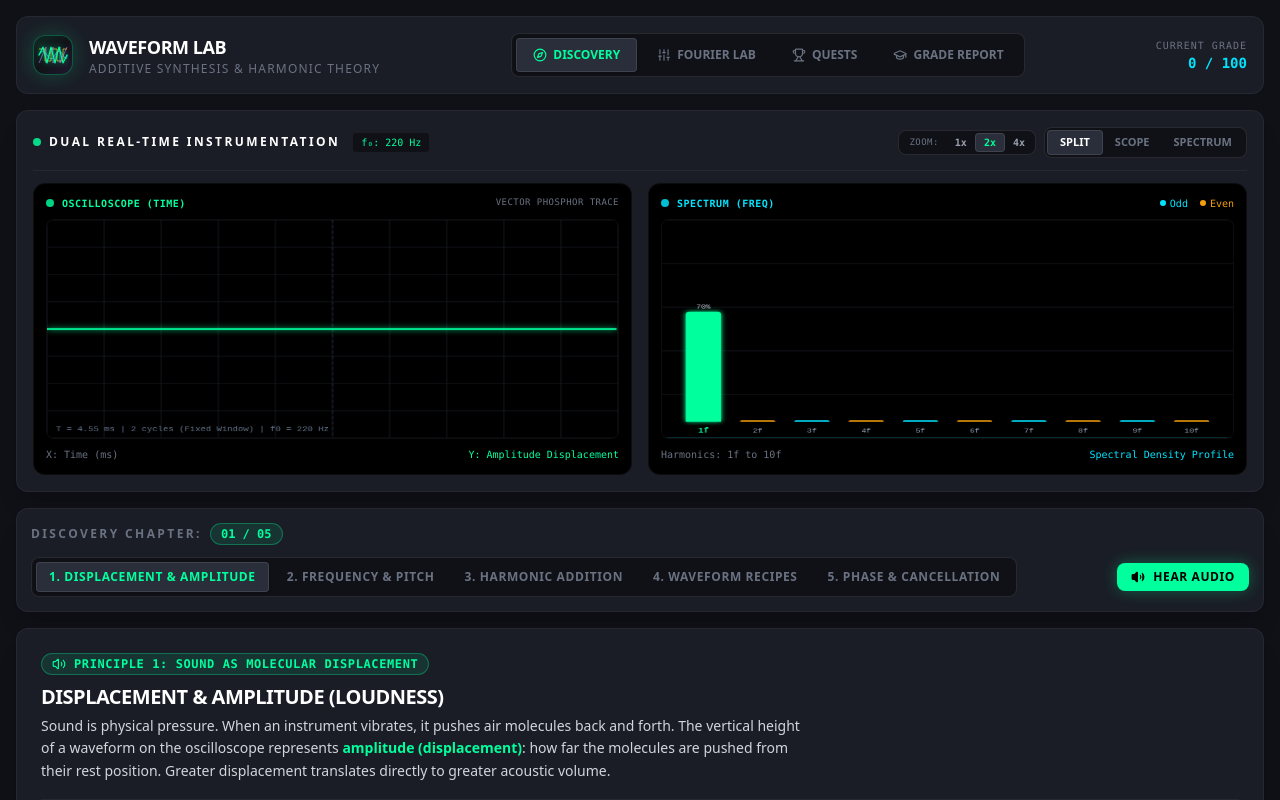
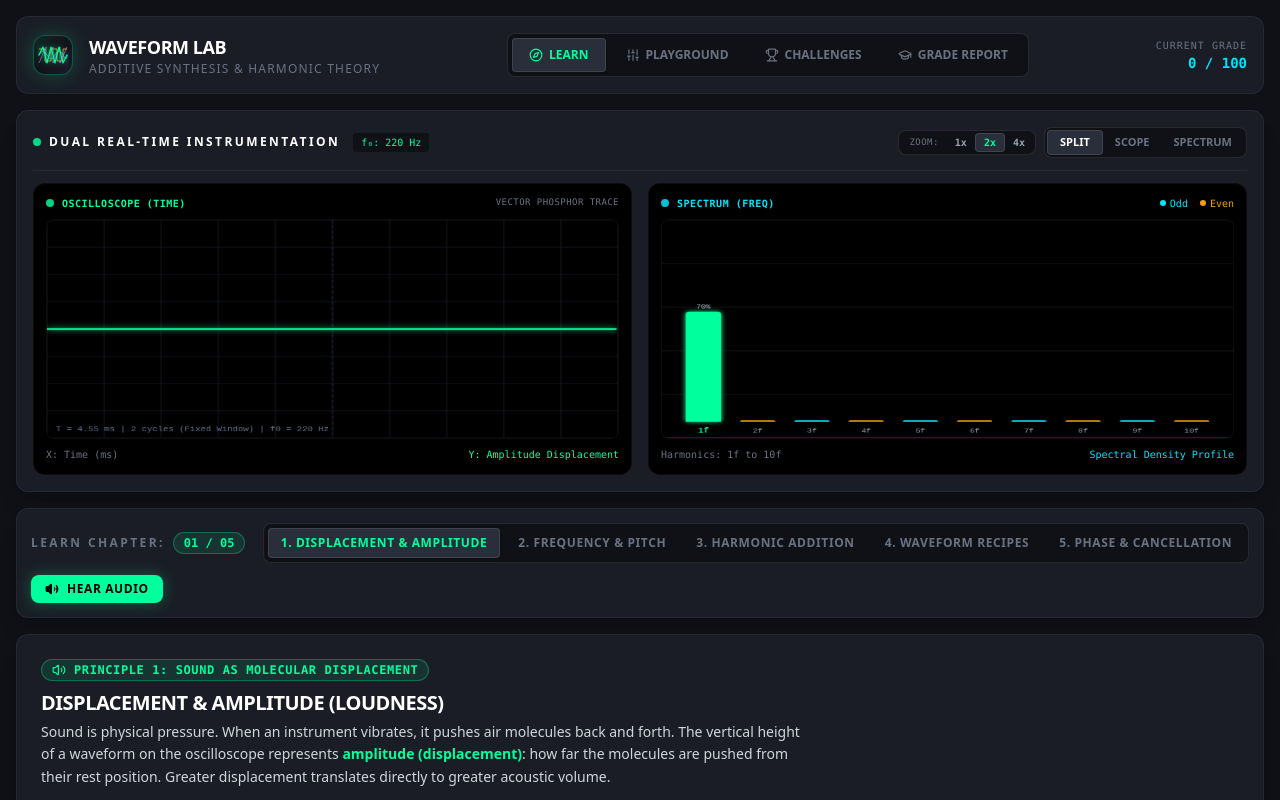
Before and after one commit to mr-comiskey-music-ed/Waveform-Lab, a React (Vite) app: page / in a window 1280 px wide. Shown: the top 800 px of the page. Built offline with nearby package versions, Linux system fonts and the light colour scheme.

Commit message:
refactor: rename interface labels to "Learn" and "Challenge"
Standardize terminology across the UI to improve clarity by renaming "Discovery" to "Learn", "Fourier Lab" to "Playground", and "Quests" to "Challenges".

```diff
--- a/src/App.tsx
+++ b/src/App.tsx
@@ -179,7 +179,7 @@ export default function App() {
             }`}
           >
             <Compass className="w-3.5 h-3.5" />
-            <span>Discovery</span>
+            <span>Learn</span>
           </button>
           <button
             id="tab-mode-fourier"
@@ -191,7 +191,7 @@ export default function App() {
             }`}
           >
             <Sliders className="w-3.5 h-3.5" />
-            <span>Fourier Lab</span>
+            <span>Playground</span>
           </button>
           <button
             id="tab-mode-quests"
@@ -203,7 +203,7 @@ export default function App() {
             }`}
           >
             <Trophy className="w-3.5 h-3.5" />
-            <span>Quests</span>
+            <span>Challenges</span>
           </button>
           <button
             id="tab-mode-teacher"
--- a/src/components/QuestsMode.tsx
+++ b/src/components/QuestsMode.tsx
@@ -248,12 +248,12 @@ export const QuestsMode: React.FC<QuestsModeProps> = ({
 
   return (
     <div className="space-y-4">
-      {/* Quest Selector Bar */}
+      {/* Challenge Selector Bar */}
       <div className="flex flex-wrap items-center justify-between gap-3 bg-[#1a1d26] border border-white/5 rounded-xl p-3.5 shadow-xl">
         <div className="flex items-center gap-2">
           <Trophy className="w-4 h-4 text-[#00ff9d]" />
           <span className="text-xs uppercase tracking-[0.2em] text-white font-bold">
-            ASSESSMENT QUEST MISSIONS
+            ASSESSMENT CHALLENGE MISSIONS
           </span>
         </div>
 
@@ -267,7 +267,7 @@ export const QuestsMode: React.FC<QuestsModeProps> = ({
                 : 'bg-black/40 text-gray-500 hover:text-white border border-white/10'
             }`}
           >
-            Quest A: Fourier Architect
+            Challenge A: Fourier Architect
           </button>
           <button
             id="tab-quest-b"
@@ -278,7 +278,7 @@ export const QuestsMode: React.FC<QuestsModeProps> = ({
                 : 'bg-black/40 text-gray-500 hover:text-white border border-white/10'
             }`}
           >
-            Quest B: Blind Detective
+            Challenge B: Blind Detective
           </button>
           <button
             id="tab-quest-c"
@@ -289,7 +289,7 @@ export const QuestsMode: React.FC<QuestsModeProps> = ({
                 : 'bg-black/40 text-gray-500 hover:text-white border border-white/10'
             }`}
           >
-            Quest C: Harmonic Math
+            Challenge C: Harmonic Math
           </button>
         </div>
       </div>
--- a/src/components/WalkthroughMode.tsx
+++ b/src/components/WalkthroughMode.tsx
@@ -122,7 +122,7 @@ export const WalkthroughMode: React.FC<WalkthroughModeProps> = ({
       <div className="flex flex-wrap items-center justify-between bg-[#1a1d26] border border-white/5 rounded-xl p-3.5 shadow-xl gap-3">
         <div className="flex items-center gap-2">
           <span className="text-xs uppercase tracking-[0.2em] text-gray-500 font-bold">
-            DISCOVERY CHAPTER:
+            LEARN CHAPTER:
           </span>
           <span className="text-xs px-2.5 py-0.5 rounded-full bg-[#00ff9d]/10 text-[#00ff9d] font-mono font-bold border border-[#00ff9d]/30">
             0{currentStep} / 05
--- a/src/utils/gradeSecurity.ts
+++ b/src/utils/gradeSecurity.ts
@@ -79,9 +79,9 @@ Student ID:       ${score.studentId || 'N/A'}
 Date & Time:      ${score.timestamp}
 
 MISSION SCORES:
-- Quest A (Fourier Architect):    ${score.questAScore}% / 100%
-- Quest B (Spectrum Detective):   ${score.questBScore}% / 100%
-- Quest C (Harmonic Math):        ${score.questCScore}% / 100%
+- Challenge A (Fourier Architect):    ${score.questAScore}% / 100%
+- Challenge B (Spectrum Detective):   ${score.questBScore}% / 100%
+- Challenge C (Harmonic Math):        ${score.questCScore}% / 100%
 
 ------------------------------------------------
 FINAL COMPOSITE SCORE:            ${Math.round(score.totalScore)}% / 100%
```
